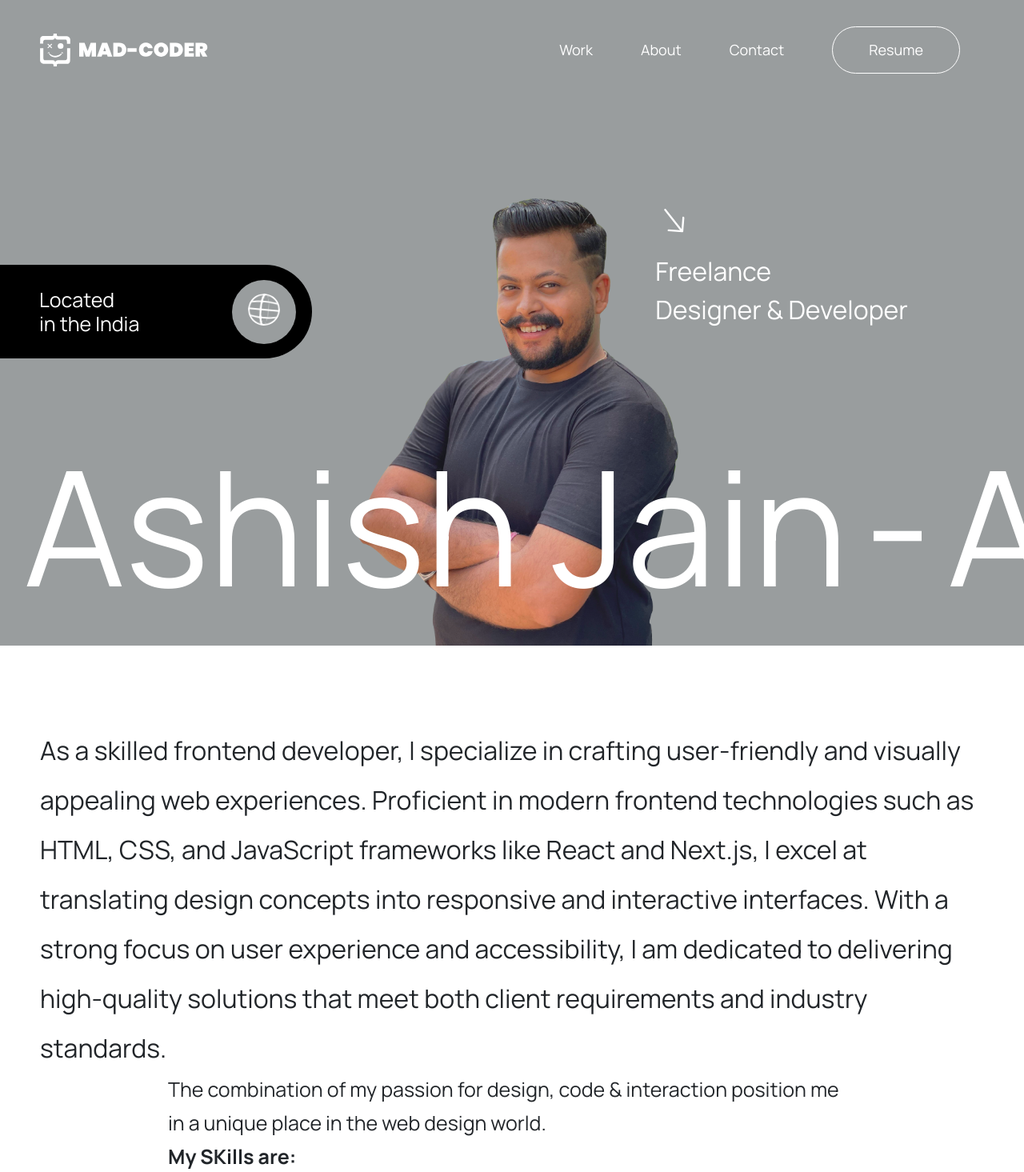
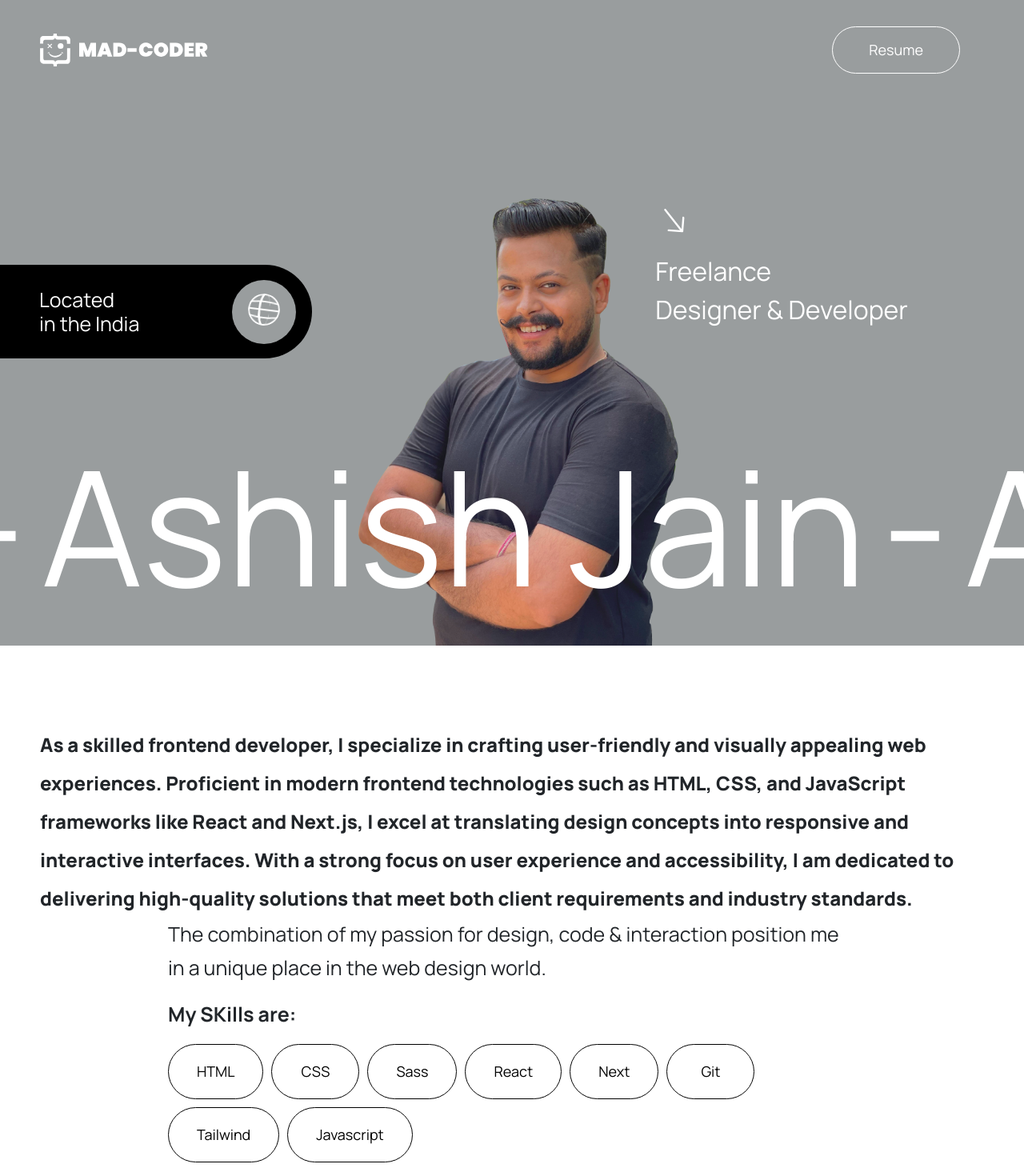
Before and after one commit to dennisdes753/ashishPortfolio, a Next.js app: page / in a window 1280 px wide. Shown: the top 1465 px of the page at 80% size. Built offline with nearby package versions, Linux system fonts and the light colour scheme.

Commit message:
little changes done

```diff
--- a/package.json
+++ b/package.json
@@ -13,13 +13,10 @@
     "@headlessui/react": "^1.7.18",
     "@heroicons/react": "^2.1.1",
     "bootstrap": "^5.3.3",
-    "gsap": "^3.12.5",
-    "locomotive-scroll": "^4.1.4",
     "next": "14.1.0",
     "react": "^18",
     "react-bootstrap": "^2.10.1",
     "react-dom": "^18",
-    "react-slick": "^0.30.2",
     "sass": "^1.71.1",
     "slick-carousel": "^1.8.1"
   },
@@ -27,7 +24,6 @@
     "@types/node": "^20",
     "@types/react": "^18",
     "@types/react-dom": "^18",
-    "@types/react-slick": "^0.23.13",
     "autoprefixer": "^10.0.1",
     "postcss": "^8",
     "tailwindcss": "^3.4.1",
--- a/src/app/component/about/about.scss
+++ b/src/app/component/about/about.scss
@@ -4,8 +4,9 @@
     .about_left{
         width: 100%;
         h4{
-            font-size: 32px;
-            line-height: 62px;
+            font-size: 24px;
+            line-height: 48px;
+            font-weight: 900;
         }
     }
     .about_right {
--- a/src/app/component/about/about.tsx
+++ b/src/app/component/about/about.tsx
@@ -1,6 +1,6 @@
 'use client'
 import React, { useState, MouseEventHandler } from 'react';
-import {Container, Row, Col, Button} from 'react-bootstrap'
+import {Container, Row, Col} from 'react-bootstrap'
 import './about.scss'
 
 export default function About(){
@@ -59,7 +59,7 @@ export default function About(){
                                     for design, code & interaction
                                     position me in a unique place in
                                     the web design world.</p>
-                                <p className="font-bold">My SKills are:</p>
+                                <p className="font-bold my-3">My SKills are:</p>
                                 <button className="btn btn-primary">HTML</button>
                                 <button className="btn btn-primary">CSS</button>
                                 <button className="btn btn-primary">Sass</button>
--- a/src/app/component/footer/footer.tsx
+++ b/src/app/component/footer/footer.tsx
@@ -71,7 +71,7 @@ export default function Footer() {
                         </div>
                         <div className="mailid_phone">
                             <Link href="mailto:jainashish753@gmail.com" target="_blank" className="btn btn-primary">jainashish753@gmail.com</Link>
-                            <Link href="tel:91+8146133701" className="btn btn-primary">91+ 8146133701</Link>
+                            <Link href="tel:91+8146133701" className="btn btn-primary">+91 8146133701</Link>
                         </div>
                         <div className="footer_bottom">
                             <h4>
--- a/src/app/component/header/header.tsx
+++ b/src/app/component/header/header.tsx
@@ -17,9 +17,6 @@ export default function Header() {
                     <Navbar.Toggle aria-controls="basic-navbar-nav" />
                     <Navbar.Collapse id="basic-navbar-nav">
                         <Nav className="ms-auto">
-                            <Link href="#home">Work</Link>
-                            <Link href="#link">About</Link>
-                            <Link href="#link">Contact</Link>
                             <Link className="resume_button btn btn-primary" href="https://drive.google.com/file/d/11grhO4I5u54srNJ8BVoxrG2Rh2Kkg0X0/view?usp=sharing" target="_blank">Resume</Link>
                         </Nav>
                     </Navbar.Collapse>
--- a/src/app/component/projects/projects.tsx
+++ b/src/app/component/projects/projects.tsx
@@ -5,15 +5,6 @@ import { FMLProject, FractionProject, HealthCareProject, MetaGameProject, Rudrak
 import './projects.scss'
 
 export default function Projects(){
-    const settings = {
-        dots: true,
-        infinite: true,
-        slidesToShow: 3,
-        slidesToScroll: 1,
-        autoplay: true,
-        autoplaySpeed: 2000,
-        rtl: true
-    };
     return(
         <>
             <div className="project_sec">
--- a/src/app/page.tsx
+++ b/src/app/page.tsx
@@ -9,15 +9,17 @@ import Footer from './component/footer/footer'
 export default function Home() {
 	return (
 		<>
-			<section className="main_header">
-				<Header />
-				<Banner/>
-			</section>
-			<section className="after_header">
-				<About/>
-				<Recent/>
-				<Project/>
-				<Footer/>
+			<section>
+				<div className="main_header">
+					<Header/>
+					<Banner/>
+				</div>
+				<div className="after_header">
+					<About/>
+					<Recent/>
+					<Project/>
+					<Footer/>
+				</div>
 			</section>
 		</>
 	);
```
Also changed, not shown: src/app/component/banner/banner.tsx (line endings or trailing spaces), 1 other file (tests, documents, lock files or other folders).
